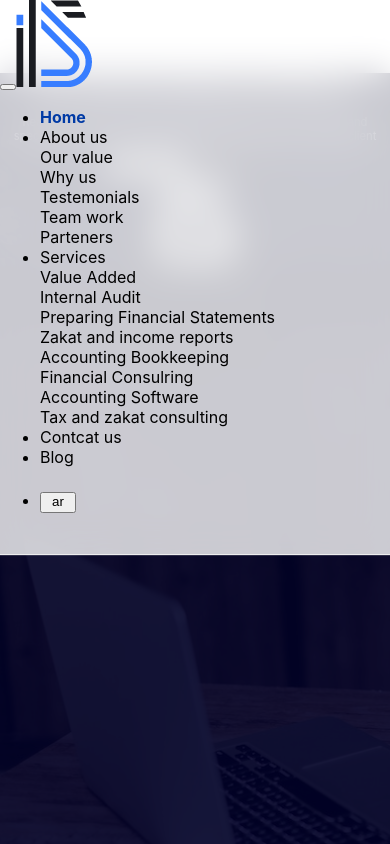
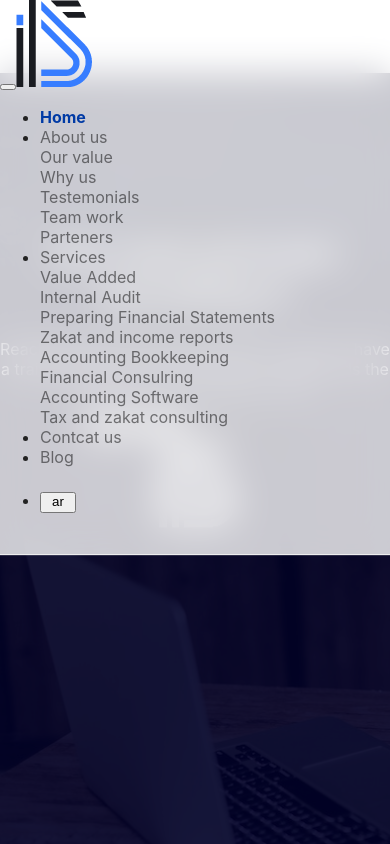
Before and after one commit to EngSharaqi/Alsulmi, a Next.js app: page / in a window 390 px wide. Shown: the top 844 px of the page. Built offline with nearby package versions, Linux system fonts and the light colour scheme; some icons are missing.

Commit message:
Some responsive enhancments

```diff
--- a/styles/Home.module.css
+++ b/styles/Home.module.css
@@ -212,15 +212,14 @@
 
 /*  ==== Media ==== */
 /* banner */
+@media(max-width: 500px){ .banner h1 { font-size: 2rem } }
+
 @media(max-width: 768px){
   .banner .custReverse { flex-direction: column-reverse !important; text-align: center }
-  .banner h1 { font-size: 1.3rem }
-  .banner p { font-size: .7rem }
-  .banner a button, .overview button { font-size: .7rem; min-width: 80px }
 
   .overview .column { flex-direction: column-reverse }
-  .overview h4 { font-size: 1rem }
-  .overview p { font-size: .8rem }
+  /* .overview h4 { font-size: 1rem }
+  .overview p { font-size: .8rem } */
 
   .banner .img { height: calc(100vh) }
   .banner .cover section {
@@ -241,7 +240,18 @@
   .members p { font-size: 12px }
   .employee { padding: 5px }
   .team_imgs { height: 165px }
+
+  .banner .custReverse {
+    transform: translate(0, 50%)
+  }
 }
+
+@media(max-width:767px) and (max-height: 768px) {
+  .banner .custReverse {
+    transform: translate(0, 25%)
+  }
+}
+
 
 /* Parteners */
 @keyframes scroll {
--- a/styles/globals.css
+++ b/styles/globals.css
@@ -1,4 +1,4 @@
-:root{--active:#003AA5;--inactive:#9BBEFF}::selection{background-color:#007bff}html,body{padding:0;margin:0;margin-top:34px;font-family:-apple-system,BlinkMacSystemFont,Segoe UI,Roboto,Oxygen,Ubuntu,Cantarell,Fira Sans,Droid Sans,Helvetica Neue,sans-serif}a{color:inherit;text-decoration:none}*{box-sizing:border-box;transition:.5s all ease-in-out}.row{margin-right:0;margin-left:0}h4{width:100%}.whattheysay .card-body{padding-top:0!important}@media (prefers-color-scheme: dark){html{color-scheme:dark}body{color:#fff;background:#000}}
+:root{--active:#003AA5;--inactive:rgba(0,0,0,.5)}::selection{background-color:#007bff}html,body{padding:0;margin:0;margin-top:34px;font-family:-apple-system,BlinkMacSystemFont,Segoe UI,Roboto,Oxygen,Ubuntu,Cantarell,Fira Sans,Droid Sans,Helvetica Neue,sans-serif}a{color:inherit;text-decoration:none}*{box-sizing:border-box;transition:.5s all ease-in-out}.row{margin-right:0;margin-left:0}h4{width:100%}.whattheysay .card-body{padding-top:0!important}@media (prefers-color-scheme: dark){html{color-scheme:dark}body{color:#fff;background:#000}}
 
 html[lang='ar'] body, html[lang='ar'] body.ar {
     direction: rtl
@@ -41,3 +41,13 @@ html[lang='ar'] body .contactUsAr h5, html[lang='ar'] body .contactUsAr p, html[
 }
 
 html[lang='ar'] body .contactUsAr form h5 { text-align: center }
+
+body {
+    background-color: #fff;
+    color: #222
+}
+
+@media(max-width: 767px){
+html[lang='ar'] body .bannerAr, html[lang='ar'] body .bannerAr .col-xs-12 h1, html[lang='ar'] body .bannerAr .col-xs-12 p, html[lang='ar'] body #about_us { text-align: center !important }
+
+}
--- a/styles/nav.module.css
+++ b/styles/nav.module.css
@@ -13,7 +13,7 @@
     box-shadow: 0 0 1px 1px #eee
 }
 
-.fUL a { color: var(--inActive) !important }
+.fUL a { color: rgba(0,0,0,.5) !important }
 
 .fUL a:hover {
     color: var(--active) !important;
@@ -95,5 +95,6 @@
       }
 
       .aboutUsF ul li:hover a, .fUL .active ul li:hover .a, .fUL .active ul li.activeLi .a { color: var(--active, #222) !important}
+      .aboutUsF ul li a, .navbar .linksF .aboutUsF ul li a { color: rgba(0,0,0,.5) !important}
 
 }
```
